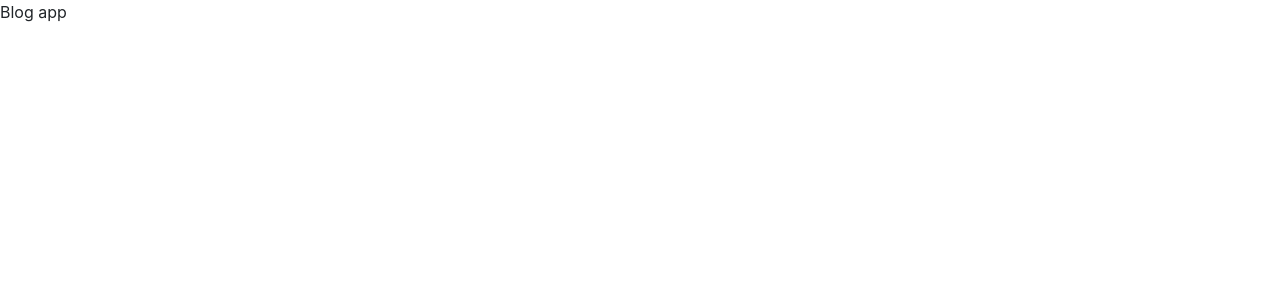
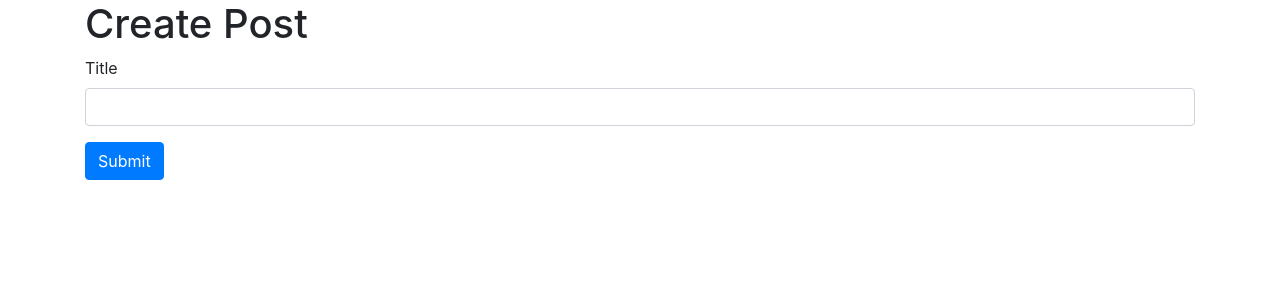
Before and after one commit to shawlu95/microservice-blog, a React (Create React App) app in the folder client/: page / in a window 1280 px wide. Shown: the top 300 px of the page. Built offline with nearby package versions, Linux system fonts and the light colour scheme.

Commit message:
React create post

```diff
--- a/client/src/App.js
+++ b/client/src/App.js
@@ -1,7 +1,11 @@
 import React from 'react';
+import PostCreate from './PostCreate';
 
 const App = () => {
-  return <div>Blog app</div>
+  return <div className='container'>
+    <h1>Create Post</h1>
+    <PostCreate />
+  </div>
 };
 
 export default App;
--- /dev/null
+++ b/client/src/PostCreate.js
@@ -0,0 +1,28 @@
+import React, { useState } from "react";
+import axios from 'axios';
+
+const PostCreate = () => {
+  const [title, setTitle] = useState('');
+  const submit = async (e) => {
+    e.preventDefault();
+    await axios.post('http://localhost:4000/post', {
+      title
+    });
+    setTitle('');
+  };
+
+  return <div>
+    <form onSubmit={submit}>
+      <div className="form-group">
+        <label >Title</label>
+        <input
+          value={title}
+          onChange={e => setTitle(e.target.value)}
+          className="form-control" />
+      </div>
+      <button className="btn btn-primary">Submit</button>
+    </form>
+  </div>
+};
+
+export default PostCreate;
```
